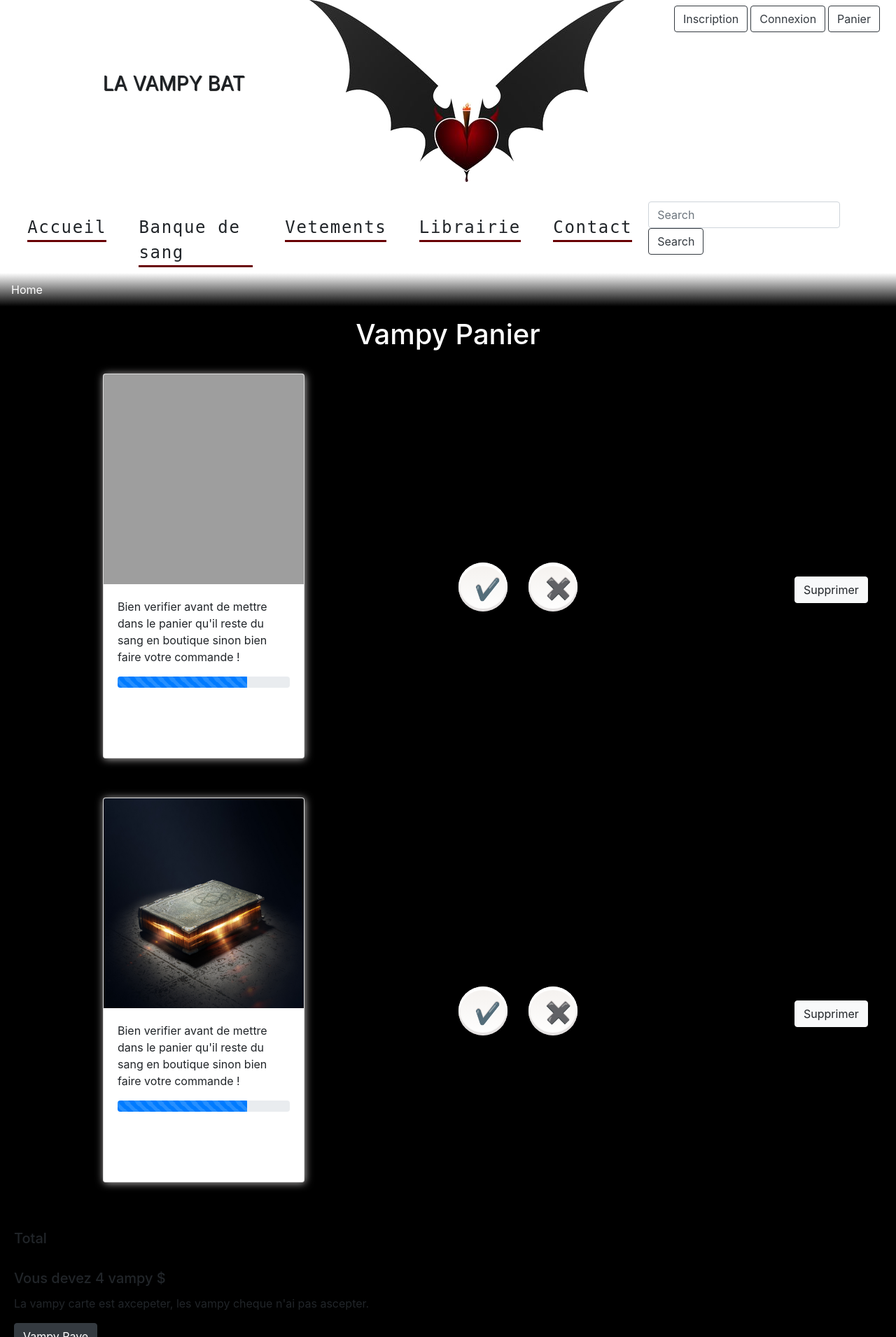
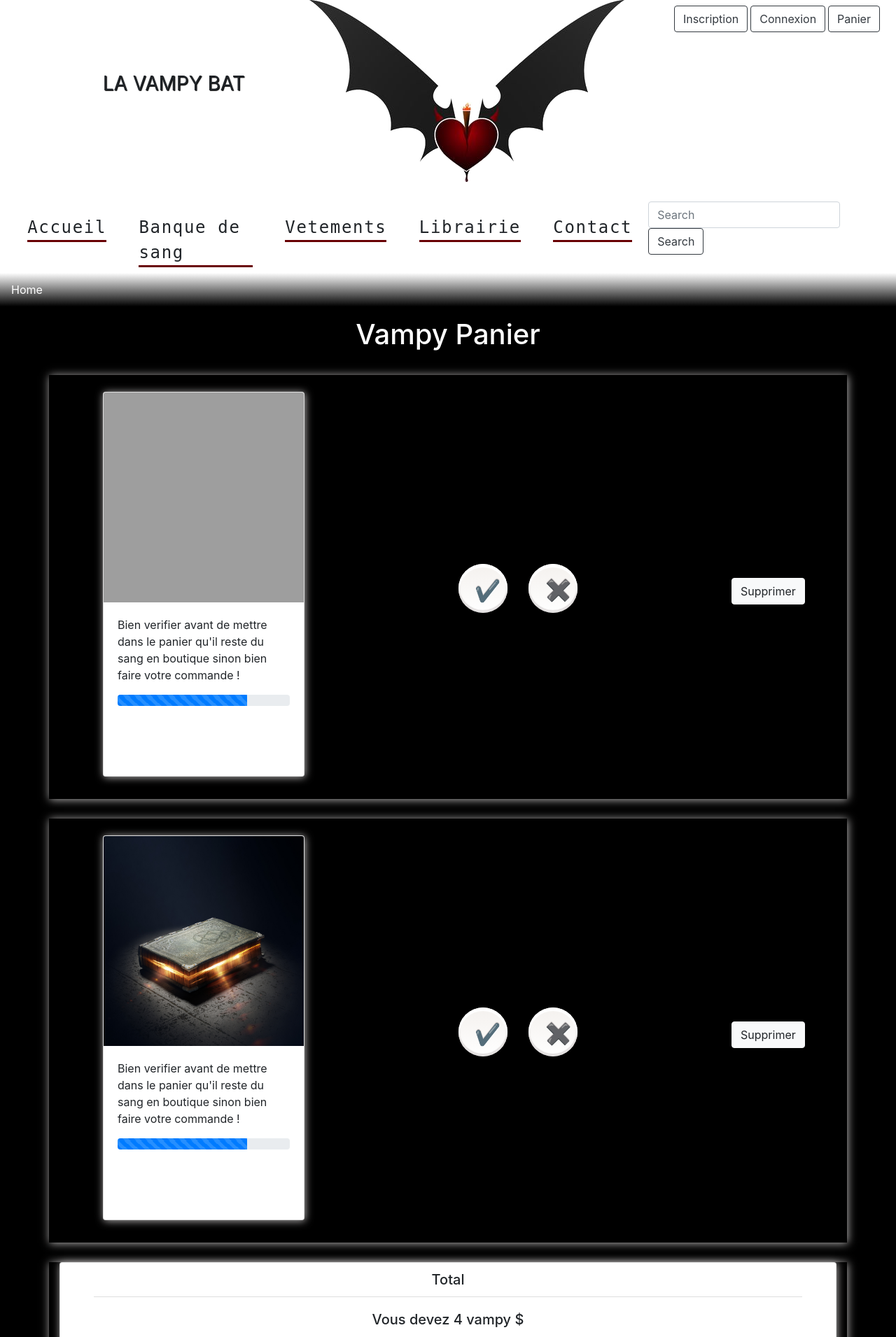
Before and after one commit to elineda/ecommerce, a PHP site: page /panier.php in a window 1280 px wide. Shown: the top 1911 px of the page at 70% size. Run offline with PHP 8.4, Linux system fonts and the light colour scheme; grey boxes are pictures that could not be loaded.

Commit message:
amelioration du panier mais un blocage au niveau e mon payement

```diff
--- a/panier.css
+++ b/panier.css
@@ -95,8 +95,19 @@ h1{
   }
 .supprimer{
   position: relative;
-  top: 290px; left: 290px;
+  top: 290px; left:200px;
 }
-.card{
-
+h5{
+  margin-left: 48px;
+  margin-right: 48px;
+  text-align: center;
 }
+.container{
+  box-shadow: 1px 1px 12px #B7B5B5;
+  margin-top: 2px;
+  margin-bottom: 2px
+}
+.contour{
+  margin-top: 20px;
+  margin-bottom: 20px;
+}
--- a/panier.php
+++ b/panier.php
@@ -194,7 +194,7 @@
               <div class="row">
 
                 <div class="col-lg-4 ">
-                  <div class="card" style="width: 18rem;">
+                  <div class="card mt-4" style="width: 18rem;">
                     <img class="card-img-top" src="https://medias.expertissim.com/media/cache/media_zoom/uploads/object/2015/03/16/12237184/3000x3000_55363ba1dae02.jpg" alt="Card image cap">
                     <div class="card-body">
                       <p class="card-text"> Bien verifier avant de mettre dans le panier qu'il reste du sang en boutique sinon bien faire votre commande !</p>
@@ -222,7 +222,7 @@
           <div class="container">
               <div class="row">
                 <div class="col-lg-4 ">
-                    <div class="card" style="width: 18rem;">
+                    <div class="card mt-4" style="width: 18rem;">
                     <img class="card-img-top" src="livre.jpg" alt="Card image cap">
                     <div class="card-body">
                       <p class="card-text"> Bien verifier avant de mettre dans le panier qu'il reste du sang en boutique sinon bien faire votre commande !</p>
@@ -245,20 +245,21 @@
                 </div>
             </div>
         </div>
-  <br
-
-        <div class="card">
-          <h5 class="card-header">Total</h5>
-          <div class="card-body">
+<br>
+    <div class="container">
+      <div id="contour" class="card bg-white">
+          <h5 class="card-header bg-white">Total</h5>
+          <div class="card-body bg-white">
             <h5 class="card-title">Vous devez 4 vampy $</h5>
-            <p class="card-text">La vampy carte est axcepeter, les vampy cheque n'ai pas ascepter.</p>
+            <p class="card-text">La vampy carte est acepeter, les vampy cheque n'ai pas ascepter.</p>
             <a href="#" class="btn btn-dark">Vampy Paye</a>
           </div>
       </div>
+    </div>
   </main>
-  <br
+<br>
     <!--footer-->
-    <footer>
+    <footer >
       <div class="container foot">
         <div class="row">
           <div class="col-lg-6">
```
